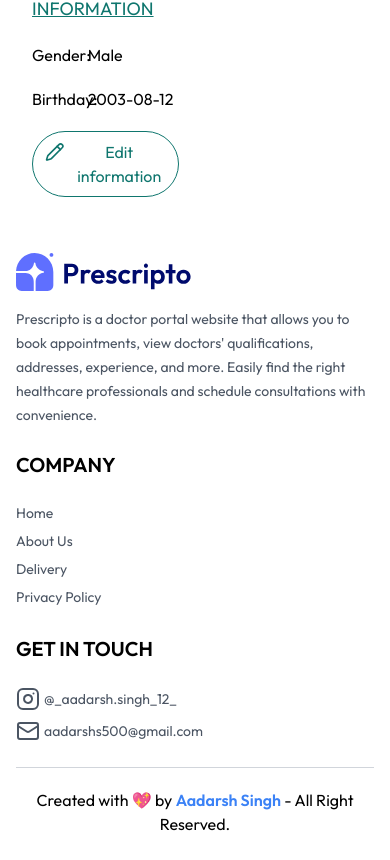
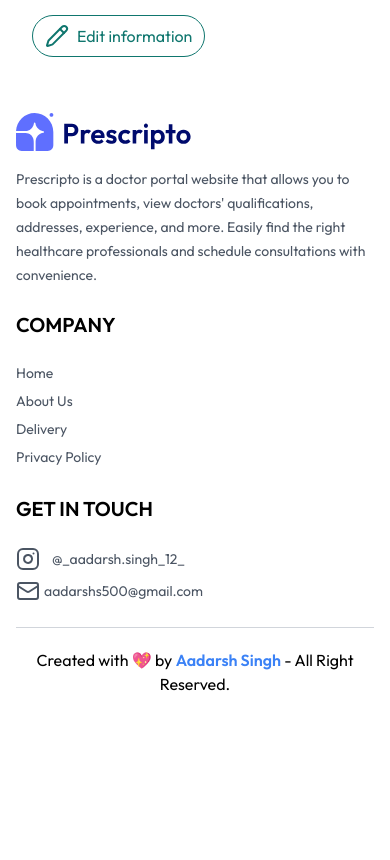
Before and after one commit to Aadarshs12/prescripto, a Next.js app: page /edit-profile in a window 390 px wide. Shown: the part 516-1376 px from the top of the page. After the commit the page ends 1236 px from the top, so only its background shows below. Built offline with nearby package versions, Linux system fonts and the light colour scheme; no server answers; the database is empty; sample sign-in values are in the browser's storage.

Commit message:
edit profile mobile responsiveness fix

```diff
--- a/src/app/edit-profile/page.jsx
+++ b/src/app/edit-profile/page.jsx
@@ -306,7 +306,7 @@
   };
 
   return (
-    <div className="flex flex-col w-1/2 gap-6 p-4">
+    <div className="flex flex-col lg:w-1/2 w-full gap-6 p-4">
       <h1 className="text-3xl font-semibold">{user?.displayName || "User"}</h1>
       <hr className="border-gray-400" />
 
--- a/src/components/Footer.jsx
+++ b/src/components/Footer.jsx
@@ -62,6 +62,7 @@
             <h4 className="text-xl font-semibold">GET IN TOUCH</h4>
             <ul className="flex flex-col gap-2 mt-6">
               <li className="text-sm flex gap-1 items-center hover:underline hover:text-[#5f6fff] hover:cursor-pointer text-gray-600">
+                <Link className="flex gap-3 items-center" target="_blank" href={"https://www.instagram.com/_aadarsh.singh_12_?igsh=ZHQzZDl6aGh1cjc5"}>
                   <svg
                     xmlns="http://www.w3.org/2000/svg"
                     width="24"
@@ -79,6 +80,7 @@
                     <line x1="17.5" x2="17.51" y1="6.5" y2="6.5" />
                   </svg>
                   <span className="gradient-text">@_aadarsh.singh_12_</span>
+                </Link>
               </li>
 
               <li className="text-sm flex gap-1 items-center hover:underline hover:text-[#5f6fff] hover:cursor-pointer text-gray-600">
```
Lines whose indentation alone changed are shown as unchanged.
